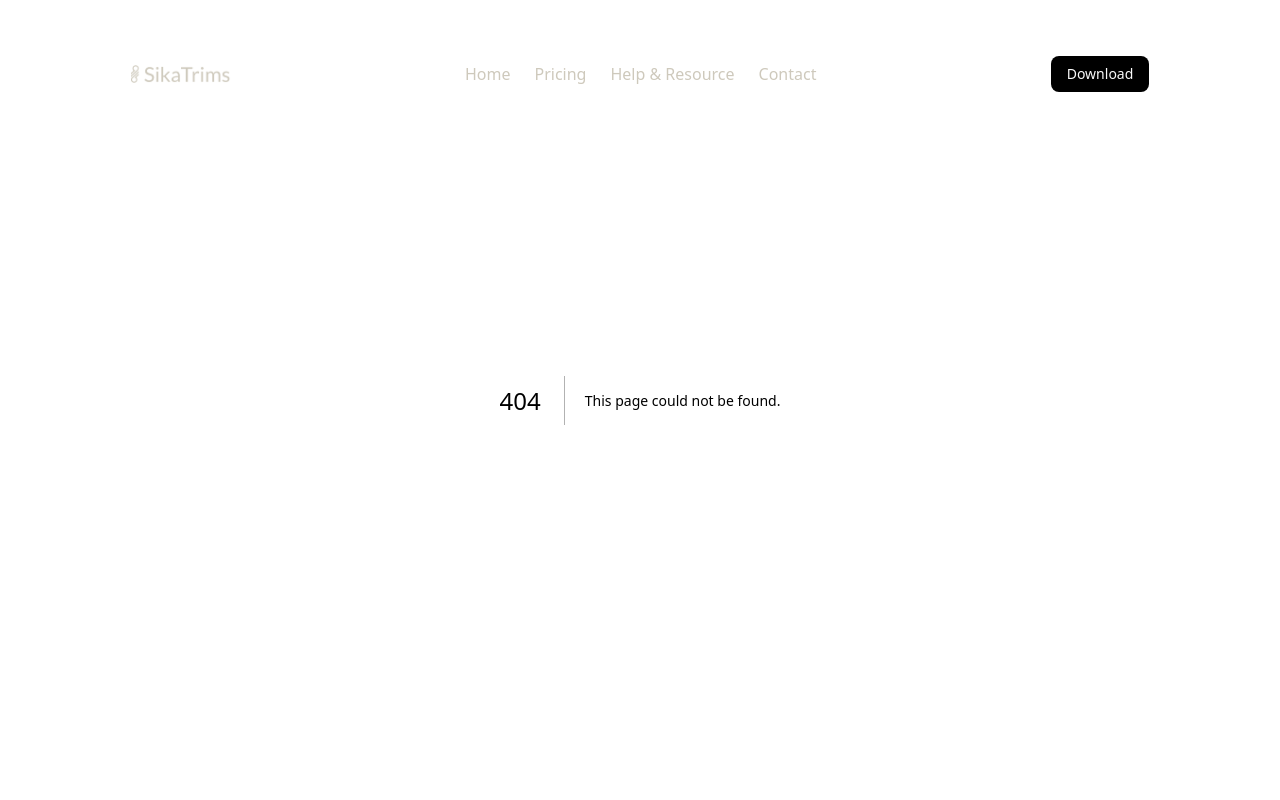
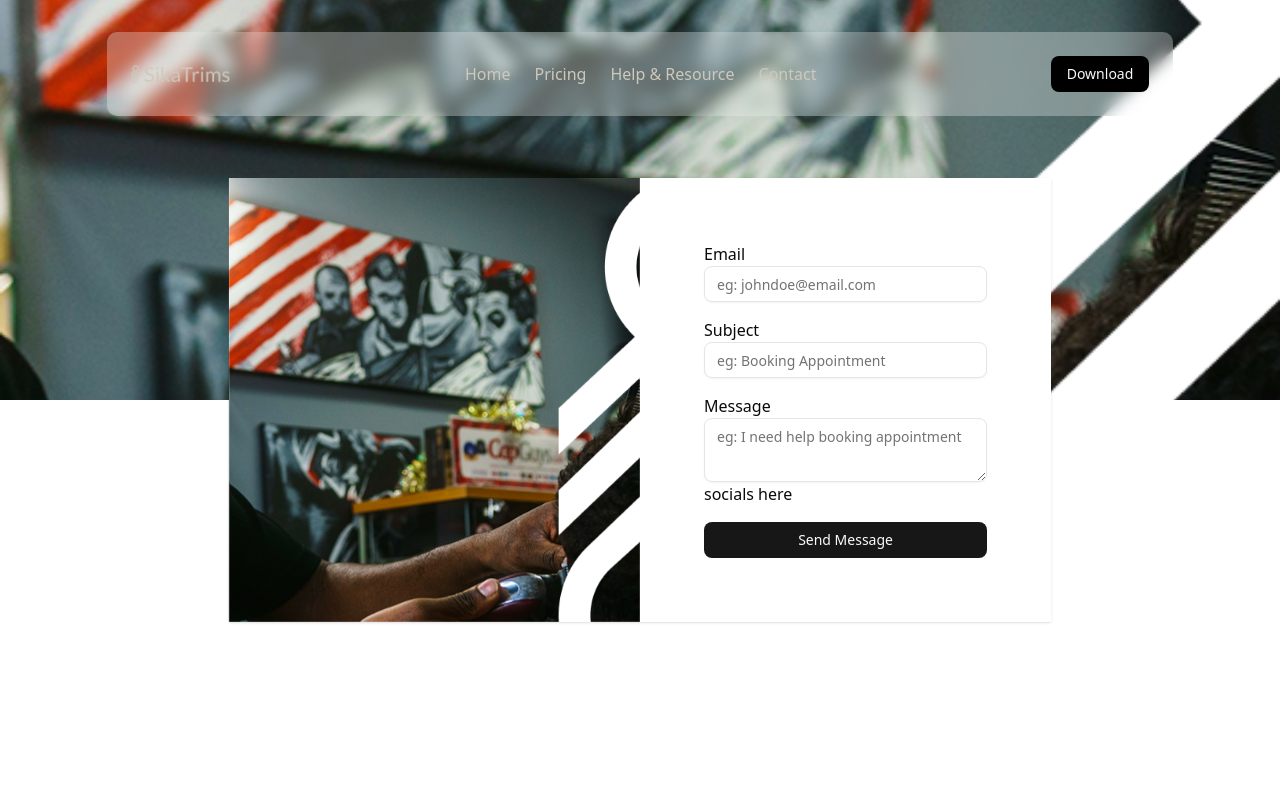
Before and after one commit to Ken12222/SikaTrims, a Next.js app: page /contact in a window 1280 px wide. Before the commit this address had no page. Shown: the top 800 px of the page. Built offline with nearby package versions, Linux system fonts and the light colour scheme.

Commit message:
contact_us page

```diff
--- a/package.json
+++ b/package.json
@@ -9,6 +9,7 @@
     "lint": "eslint"
   },
   "dependencies": {
+    "@radix-ui/react-label": "^2.1.7",
     "@radix-ui/react-slot": "^1.2.3",
     "@radix-ui/react-tabs": "^1.1.13",
     "class-variance-authority": "^0.7.1",
--- /dev/null
+++ b/src/app/contact/page.jsx
@@ -0,0 +1,62 @@
+"use client";
+
+import { Button } from "@/components/ui/button";
+import { Input } from "@/components/ui/input";
+import { Textarea } from "@/components/ui/textarea";
+import { Label } from "@radix-ui/react-label";
+import Image from "next/image";
+import contact from "../../../public/Vector.png";
+
+export default function ContactUs() {
+  return (
+    <section className="w-full h-screen flex justify-center items-center">
+      <div className="absolute inset-0 -z-100 h-1/2 ">
+        <Image
+          src={contact}
+          alt="contact_us_image"
+          fill
+          priority
+          className="object-cover"
+        />
+      </div>
+      <div className="grid grid-cols md:grid-cols-2 bg-white shadow">
+        <div className="relative inset-0">
+          <Image
+            src={contact}
+            alt="contact_us_image"
+            fill
+            priority
+            className="object-cover"
+          />
+        </div>
+        <form className="p-4 md:p-16 ">
+          <div>
+            <Label htmlFor="email">Email</Label>
+            <Input
+              type="text"
+              name="email"
+              placeholder="eg: johndoe@email.com"
+            />
+          </div>
+          <div className="my-4">
+            <Label htmlFor="subject">Subject</Label>
+            <Input
+              type="text"
+              name="subject"
+              placeholder="eg: Booking Appointment"
+            />
+          </div>
+          <div>
+            <Label htmlFor="message">Message</Label>
+            <Textarea
+              name="message"
+              placeholder="eg: I need help booking appointment"
+            />
+          </div>
+          <div>socials here</div>
+          <Button className={"mt-4 w-full hover:gray-800"}>Send Message</Button>
+        </form>
+      </div>
+    </section>
+  );
+}
--- a/src/app/pricing/page.jsx
+++ /dev/null
@@ -1,5 +0,0 @@
-"use client";
-
-export default function Pricing() {
-  return <div>this is the pricing page</div>;
-}
--- a/src/components/Footer.jsx
+++ b/src/components/Footer.jsx
@@ -56,7 +56,9 @@ export default function Footer() {
         <div className="grid md:grid-cols-3 my-4 text-white">
           <div className="grid md:grid-cols-2">
             <div className="mb-8">
-              <Image src={logo} width={100} height={100} alt="logo" />
+              <Link href={"/"}>
+                <Image src={logo} width={100} height={100} alt="logo" />
+              </Link>
             </div>
             <div>
               <p className="mb-4">
--- /dev/null
+++ b/src/components/ui/label.jsx
@@ -0,0 +1,23 @@
+"use client"
+
+import * as React from "react"
+import * as LabelPrimitive from "@radix-ui/react-label"
+
+import { cn } from "@/lib/utils"
+
+function Label({
+  className,
+  ...props
+}) {
+  return (
+    <LabelPrimitive.Root
+      data-slot="label"
+      className={cn(
+        "flex items-center gap-2 text-sm leading-none font-medium select-none group-data-[disabled=true]:pointer-events-none group-data-[disabled=true]:opacity-50 peer-disabled:cursor-not-allowed peer-disabled:opacity-50",
+        className
+      )}
+      {...props} />
+  );
+}
+
+export { Label }
--- /dev/null
+++ b/src/components/ui/textarea.jsx
@@ -0,0 +1,20 @@
+import * as React from "react"
+
+import { cn } from "@/lib/utils"
+
+function Textarea({
+  className,
+  ...props
+}) {
+  return (
+    <textarea
+      data-slot="textarea"
+      className={cn(
+        "border-input placeholder:text-muted-foreground focus-visible:border-ring focus-visible:ring-ring/50 aria-invalid:ring-destructive/20 dark:aria-invalid:ring-destructive/40 aria-invalid:border-destructive dark:bg-input/30 flex field-sizing-content min-h-16 w-full rounded-md border bg-transparent px-3 py-2 text-base shadow-xs transition-[color,box-shadow] outline-none focus-visible:ring-[3px] disabled:cursor-not-allowed disabled:opacity-50 md:text-sm",
+        className
+      )}
+      {...props} />
+  );
+}
+
+export { Textarea }
```
Also changed, not shown: 1 other file (tests, documents, lock files or other folders).
